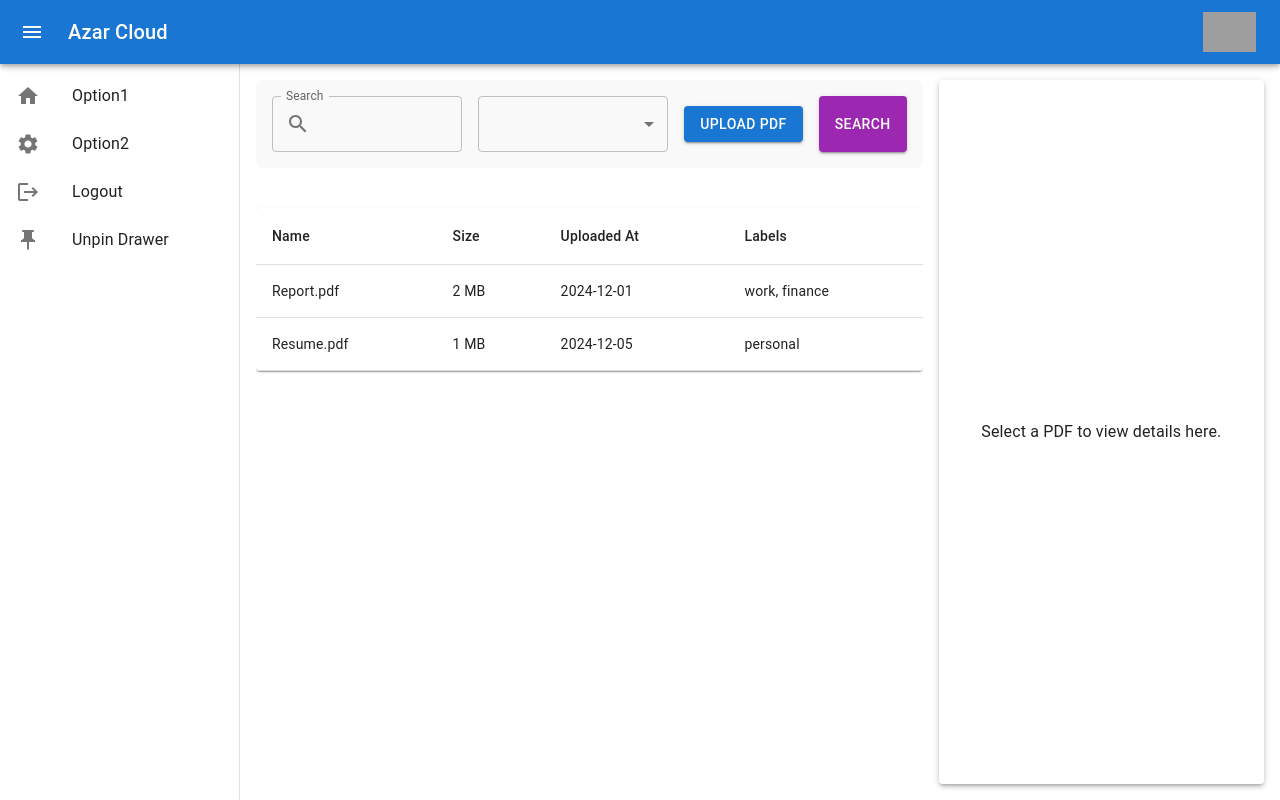
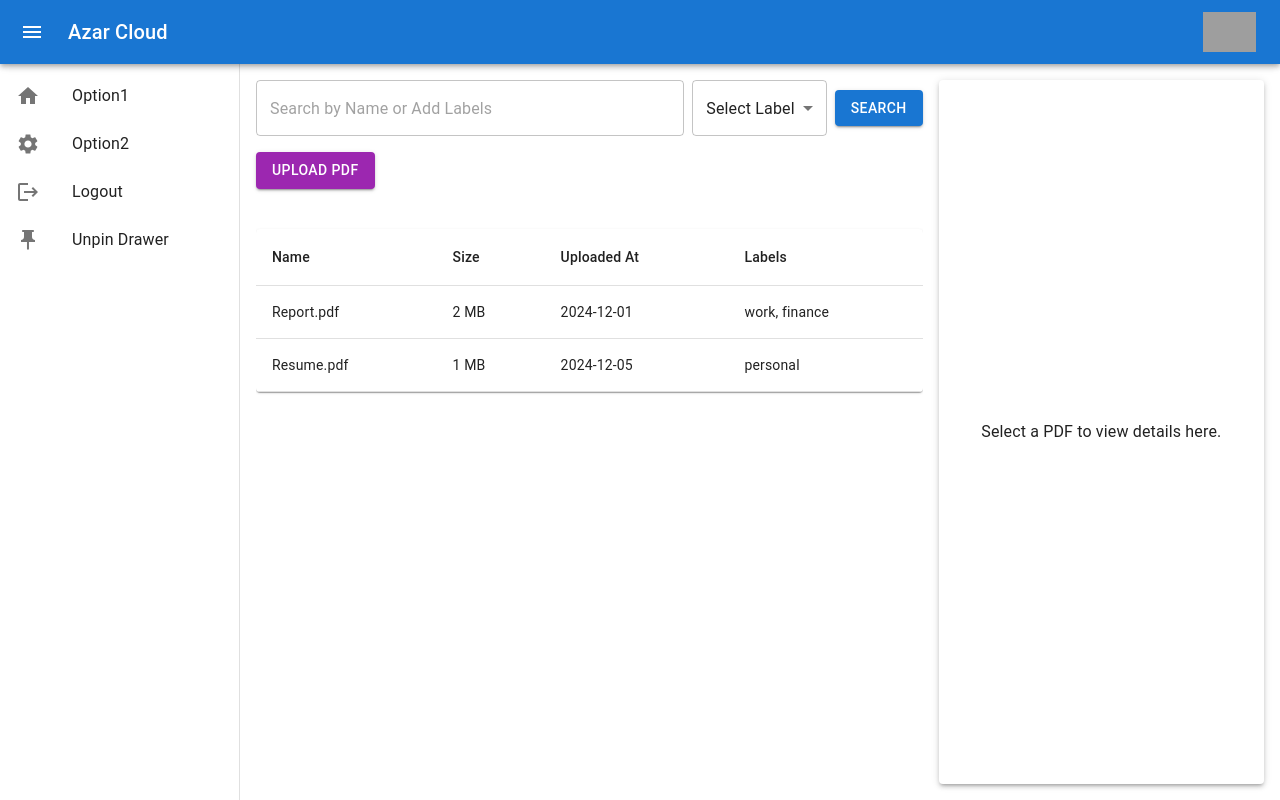
Before and after one commit to shahar080/azar, a React (Vite) app in the folder azar-client/: page / in a window 1280 px wide. Built offline with nearby package versions, Linux system fonts and the light colour scheme; sample sign-in values are in the browser's storage; grey boxes are pictures that could not be loaded.

Commit message:
Merged in feature/AZAR-35-client-use-custom-labels (pull request #12)
AZAR-35 add custom labels

* AZAR-35 add custom labels

```diff
--- a/azar-client/src/components/SearchBar.tsx
+++ b/azar-client/src/components/SearchBar.tsx
@@ -1,105 +1,144 @@
 import React, {useState} from 'react';
-import {Box, Button, Input, InputAdornment, MenuItem, Select, SelectChangeEvent, TextField,} from '@mui/material';
-import SearchIcon from '@mui/icons-material/Search';
+import {Autocomplete, Box, Button, Chip, MenuItem, Select, SelectChangeEvent, TextField} from '@mui/material';
 
 interface SearchBarProps {
-    onSearch: (query: string, labels: string[]) => void; // Accepts labels as an array
+    onSearch: (query: string, labels: string[]) => void;
     onFileUpload: (file: File) => void;
     availableLabels: string[];
 }
 
-const SearchBar: React.FC<SearchBarProps> = ({
-                                                 onSearch,
-                                                 onFileUpload,
-                                                 availableLabels,
-                                             }) => {
+const SearchBar: React.FC<SearchBarProps> = ({onSearch, onFileUpload, availableLabels}) => {
     const [searchQuery, setSearchQuery] = useState('');
     const [selectedLabels, setSelectedLabels] = useState<string[]>([]);
+    const [dropdownLabel, setDropdownLabel] = useState('');
 
-    const handleFileChange = (event: React.ChangeEvent<HTMLInputElement>) => {
-        const selectedFile = event.target.files?.[0];
-        if (selectedFile) {
-            onFileUpload(selectedFile);
+    /** Trigger search on any change */
+    const triggerSearch = (query: string, labels: string[]) => {
+        onSearch(query, labels);
+    };
+
+    /** Handle adding labels */
+    const handleAddLabel = (label: string) => {
+        if (availableLabels.includes(label) && !selectedLabels.includes(label)) {
+            const updatedLabels = [...selectedLabels, label];
+            setSelectedLabels(updatedLabels);
+            triggerSearch(searchQuery, updatedLabels);
+            setSearchQuery('');
         }
     };
 
-    const handleSearch = () => {
-        onSearch(searchQuery, selectedLabels); // Pass array of selected labels
+    /** Handle removing labels */
+    const handleRemoveLabel = (label: string) => {
+        const updatedLabels = selectedLabels.filter((l) => l !== label);
+        setSelectedLabels(updatedLabels);
+        triggerSearch(searchQuery, updatedLabels);
     };
 
-    const handleLabelChange = (event: SelectChangeEvent<string[]>) => {
-        setSelectedLabels(event.target.value as string[]);
+    /** Handle search bar text input */
+    const handleSearchQueryChange = (e: React.ChangeEvent<HTMLInputElement>) => {
+        const query = e.target.value;
+        setSearchQuery(query);
+        triggerSearch(query, selectedLabels);
+    };
+
+    /** Handle pressing Enter in search bar */
+    const handleKeyPress = (e: React.KeyboardEvent) => {
+        if (e.key === 'Enter' && searchQuery.trim()) {
+            e.preventDefault();
+            handleAddLabel(searchQuery.trim());
+            setSearchQuery('');
+        }
+    };
+
+    /** Handle dropdown label selection */
+    const handleDropdownChange = (e: SelectChangeEvent) => {
+        const label = e.target.value;
+        if (label) {
+            handleAddLabel(label);
+            setDropdownLabel('');
+        }
+    };
+
+    /** Handle file uploads */
+    const handleFileInputChange = (e: React.ChangeEvent<HTMLInputElement>) => {
+        if (e.target.files && e.target.files.length > 0) {
+            onFileUpload(e.target.files[0]);
+        }
     };
 
     return (
-        <Box
-            sx={{
-                display: 'flex',
-                flexWrap: 'wrap',
-                gap: 2,
-                alignItems: 'center',
-                justifyContent: 'space-between',
-                backgroundColor: '#f9f9f9',
-                padding: 2,
-                borderRadius: 2,
+        <Box sx={{display: 'flex', flexDirection: 'column', gap: 2}}>
+            {/* Search Bar and Labels */}
+            <Box sx={{display: 'flex', gap: 1, alignItems: 'center', width: '100%'}}>
+                <Autocomplete
+                    multiple
+                    freeSolo
+                    options={availableLabels.filter((label) => !selectedLabels.includes(label))}
+                    value={selectedLabels}
+                    onChange={(_, newLabels) => {
+                        setSelectedLabels(newLabels);
+                        triggerSearch(searchQuery, newLabels);
                     }}
-        >
-            {/* Search by Name */}
+                    renderTags={(value, getTagProps) =>
+                        value.map((label, index) => (
+                            <Chip
+                                label={label}
+                                {...getTagProps({index})}
+                                onDelete={() => handleRemoveLabel(label)}
+                                color="primary"
+                            />
+                        ))
+                    }
+                    renderInput={(params) => (
                         <TextField
-                label="Search"
-                variant="outlined"
+                            {...params}
+                            placeholder="Search by Name or Add Labels"
                             value={searchQuery}
-                onChange={(e) => setSearchQuery(e.target.value)}
-                InputProps={{
-                    startAdornment: (
-                        <InputAdornment position="start">
-                            <SearchIcon/>
-                        </InputAdornment>
-                    ),
-                }}
-                sx={{flex: 1}}
+                            onChange={handleSearchQueryChange}
+                            onKeyDown={handleKeyPress}
+                            fullWidth
+                        />
+                    )}
+                    sx={{flexGrow: 1}}
                 />
 
                 {/* Dropdown for Labels */}
                 <Select
-                multiple
-                value={selectedLabels}
-                onChange={handleLabelChange}
+                    value={dropdownLabel}
                     displayEmpty
-                fullWidth
-                variant="outlined"
-                sx={{flex: 1}}
+                    onChange={handleDropdownChange}
                 >
-                <MenuItem disabled value="">
-                    Select Labels
-                </MenuItem>
-                {availableLabels.map((label) => (
+                    <MenuItem value="" disabled>Select Label</MenuItem>
+                    {availableLabels
+                        .filter((label) => !selectedLabels.includes(label))
+                        .map((label) => (
                             <MenuItem key={label} value={label}>
                                 {label}
                             </MenuItem>
                         ))}
                 </Select>
 
-            {/* Upload PDF */}
-            <Button variant="contained" component="label" color="primary">
-                Upload PDF
-                <Input
-                    type="file"
-                    inputProps={{accept: 'application/pdf'}}
-                    onChange={handleFileChange}
-                    sx={{display: 'none'}}
-                />
-            </Button>
-
-            {/* Search Button */}
                 <Button
                     variant="contained"
-                color="secondary"
-                onClick={handleSearch}
-                sx={{height: '100%'}}
+                    color="primary"
+                    onClick={() => triggerSearch(searchQuery, selectedLabels)}
                 >
                     Search
                 </Button>
+            </Box>
+
+            {/* File Upload */}
+            <Box>
+                <Button variant="contained" component="label" color="secondary">
+                    Upload PDF
+                    <input
+                        type="file"
+                        hidden
+                        onChange={handleFileInputChange}
+                        accept="application/pdf"
+                    />
+                </Button>
+            </Box>
         </Box>
     );
 };
--- a/azar-client/src/pages/HomePage.tsx
+++ b/azar-client/src/pages/HomePage.tsx
@@ -60,12 +60,21 @@ const HomePage: React.FC = () => {
     }, [isLoggedIn, navigate]);
 
     const handleSearch = (query: string, labels: string[]) => {
-        setFilteredPdfs(
-            pdfs.filter((pdf) =>
-                pdf.name.toLowerCase().includes(query.toLowerCase()) &&
-                (labels.length === 0 || labels.every((label) => pdf.labels.includes(label)))
-            )
-        );
+        const filteredResults = pdfs.filter((pdf) => {
+            const matchesQuery =
+                !query ||
+                pdf.name.toLowerCase().includes(query.toLowerCase()) ||
+                pdf.labels.some((label) =>
+                    label.toLowerCase().includes(query.toLowerCase())
+                );
+
+            const matchesLabels =
+                labels.length === 0 || labels.every((selectedLabel) => pdf.labels.includes(selectedLabel));
+
+            return matchesQuery && matchesLabels;
+        });
+
+        setFilteredPdfs(filteredResults);
     };
 
     const handleFileUpload = (file: File) => {
```
Also changed, not shown: azar-client/src/components/CustomLabel.tsx (added, +20 -0 lines), azar-client/src/components/CustomLabelManager.tsx (added, +56 -0 lines). Lines whose indentation alone changed are shown as unchanged.
